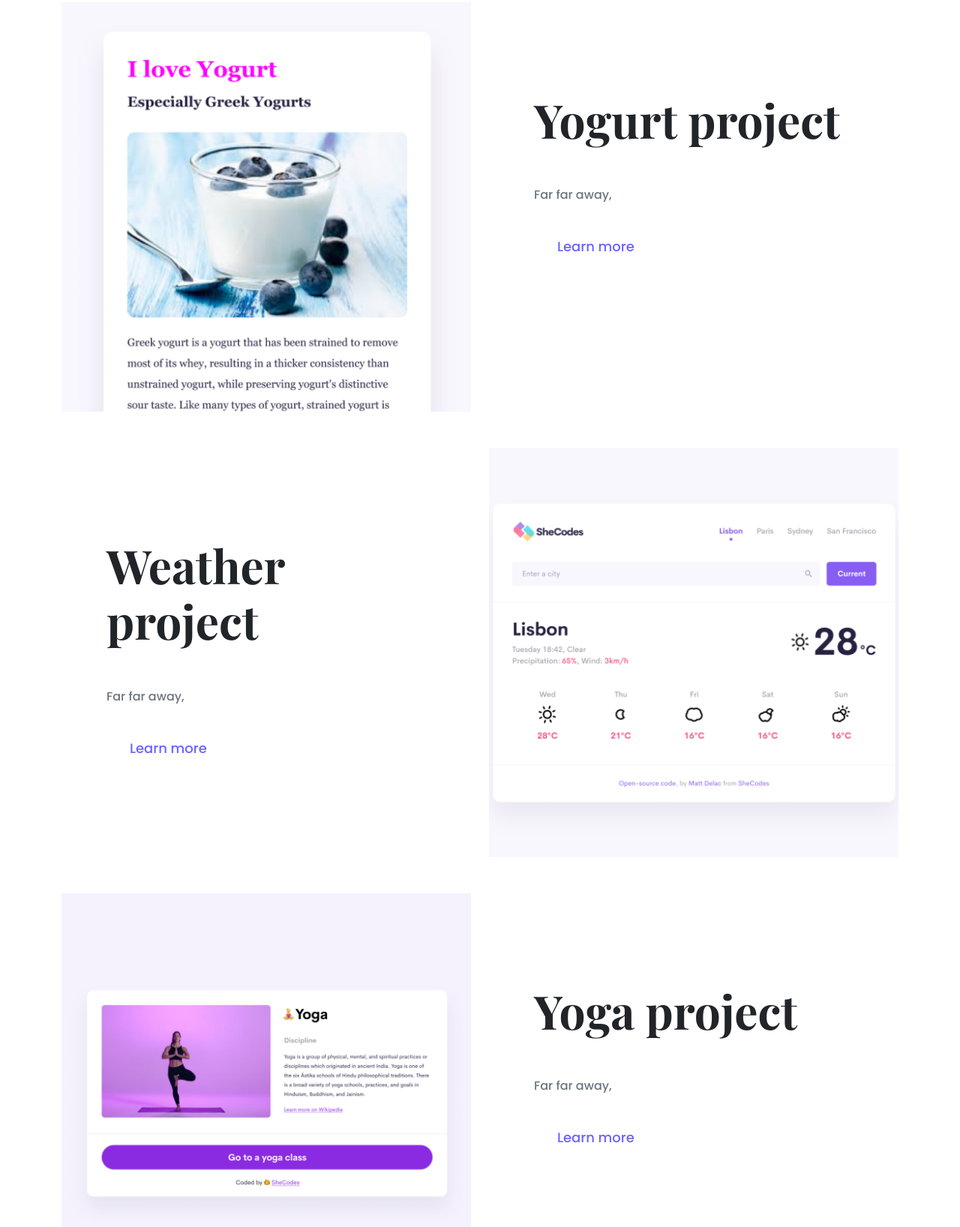
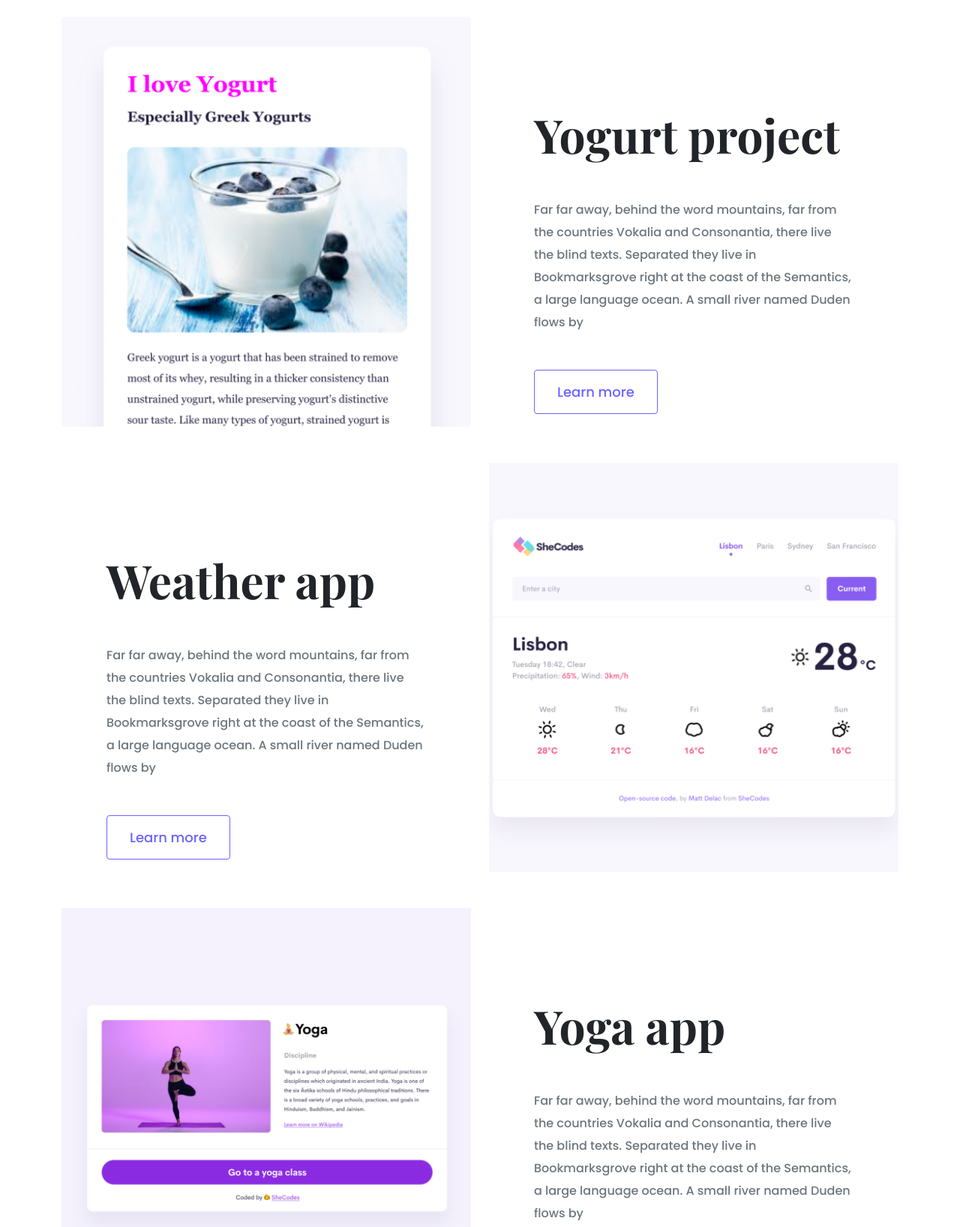
Before and after one commit to Inge-van/profile-project, a plain HTML site: page index.html in a window 1280 px wide. Shown: the part 748-2384 px from the top of the page at 75% size. Drawn offline with nearby package versions, Linux system fonts and the light colour scheme.

Commit message:
Design changes

```diff
--- a/index.html
+++ b/index.html
@@ -32,7 +32,7 @@
     <div class="hero">
       <p>Hello, I am</p>
       <h1>Inge van Schoot</h1>
-      <h2 class="mb-3">Front-end developer based in the Netherlands</h2>
+      <h2 class="mb-5">Front-end developer based in the Netherlands</h2>
       <div><a href="#" class="btn btn-branding">Contact me</a></div>
     </div>
     <p class="text-center m-5">
@@ -51,7 +51,12 @@
         <div class="col">
           <div class="project-description">
             <h2 class="mb-5">Yogurt project</h2>
-            <p class="mb-4 text-muted">Far far away,</p>
+            <p class="mb-5 text-muted">
+              Far far away, behind the word mountains, far from the countries
+              Vokalia and Consonantia, there live the blind texts. Separated
+              they live in Bookmarksgrove right at the coast of the Semantics, a
+              large language ocean. A small river named Duden flows by
+            </p>
             <a href="" class="btn btn-branding-outline"> Learn more</a>
           </div>
         </div>
@@ -61,8 +66,13 @@
       <div class="row mb-5">
         <div class="col">
           <div class="project-description">
-            <h2 class="mb-5">Weather project</h2>
-            <p class="mb-4 text-muted">Far far away,</p>
+            <h2 class="mb-5">Weather app</h2>
+            <p class="mb-5 text-muted">
+              Far far away, behind the word mountains, far from the countries
+              Vokalia and Consonantia, there live the blind texts. Separated
+              they live in Bookmarksgrove right at the coast of the Semantics, a
+              large language ocean. A small river named Duden flows by
+            </p>
             <a href="" class="btn btn-branding-outline"> Learn more</a>
           </div>
         </div>
@@ -88,8 +98,13 @@
         </div>
         <div class="col">
           <div class="project-description">
-            <h2 class="mb-5">Yoga project</h2>
-            <p class="mb-4 text-muted">Far far away,</p>
+            <h2 class="mb-5">Yoga app</h2>
+            <p class="mb-5 text-muted">
+              Far far away, behind the word mountains, far from the countries
+              Vokalia and Consonantia, there live the blind texts. Separated
+              they live in Bookmarksgrove right at the coast of the Semantics, a
+              large language ocean. A small river named Duden flows by
+            </p>
             <a href="" class="btn btn-branding-outline"> Learn more</a>
           </div>
         </div>
--- a/styles/styles.css
+++ b/styles/styles.css
@@ -34,9 +34,8 @@ p {
   padding: 160px 20px;
 }
 .hero h2 {
-  font-family: var(--default-font-family);
   font-weight: normal;
-  line-height: 2;
+  line-height: 1.5;
   font-size: 24px;
 }
 .hero p {
@@ -59,7 +58,8 @@ h2 {
 }
 
 .btn-branding-outline {
-  border-radius: 1px solid var(--branding-color);
+  border: 1px solid var(--branding-color);
+  border-radius: 4px;
   color: var(--branding-color);
   font-size: 18px;
   line-height: 27px;
```
